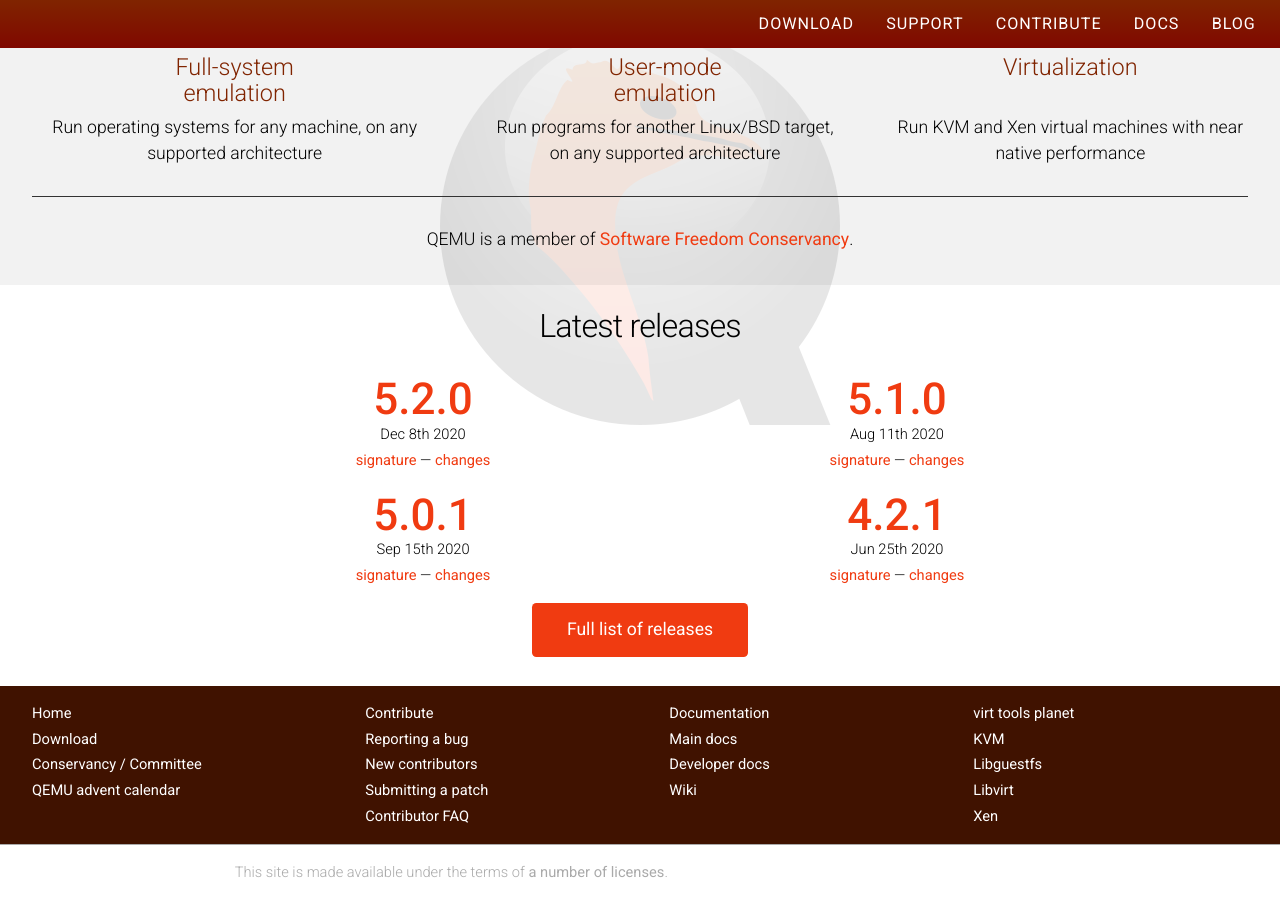
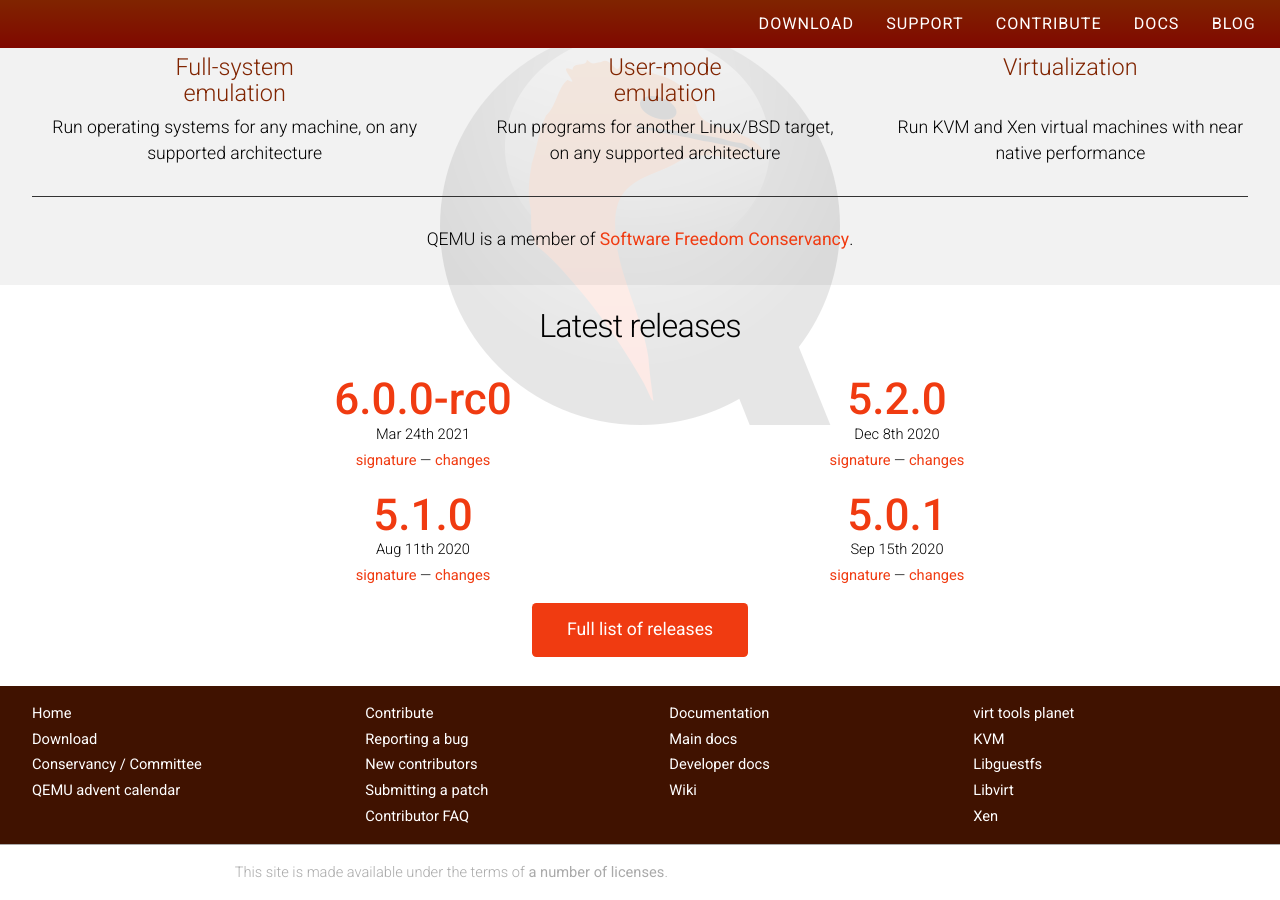
Before and after one commit to qemu/qemu-web, a Jekyll site: the page built from index.html, in a window 1280 px wide and 900 px high, scrolled down 685 px. Built offline with Jekyll 4.4.1, drawn with Linux system fonts in a browser that asks for light colours; nearby versions of some CDN libraries.

Commit message:
add v6.0.0-rc0

```diff
--- a/_data/releases.yml
+++ b/_data/releases.yml
@@ -1,3 +1,6 @@
+- branch: "6.0"
+  patch: 0-rc0
+  date: "Mar 24th 2021"
 - branch: "5.2"
   patch: 0
   date: "Dec 8th 2020"
```
